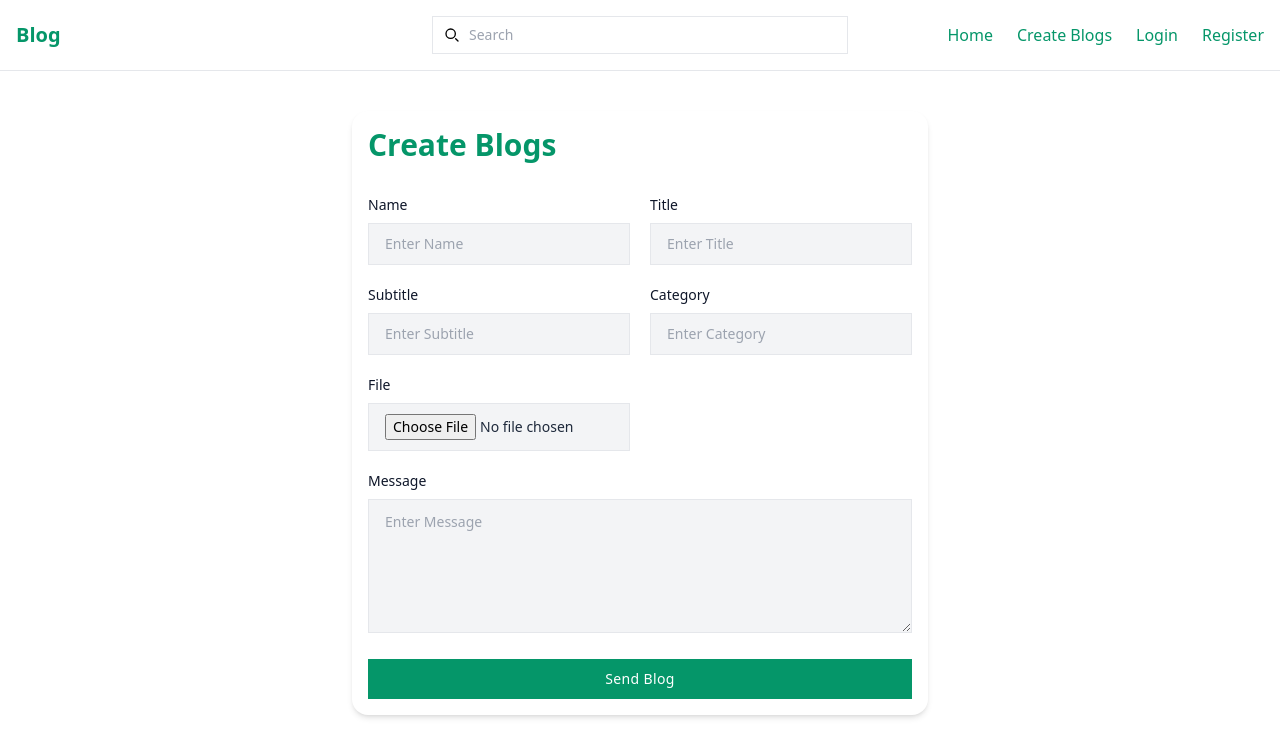
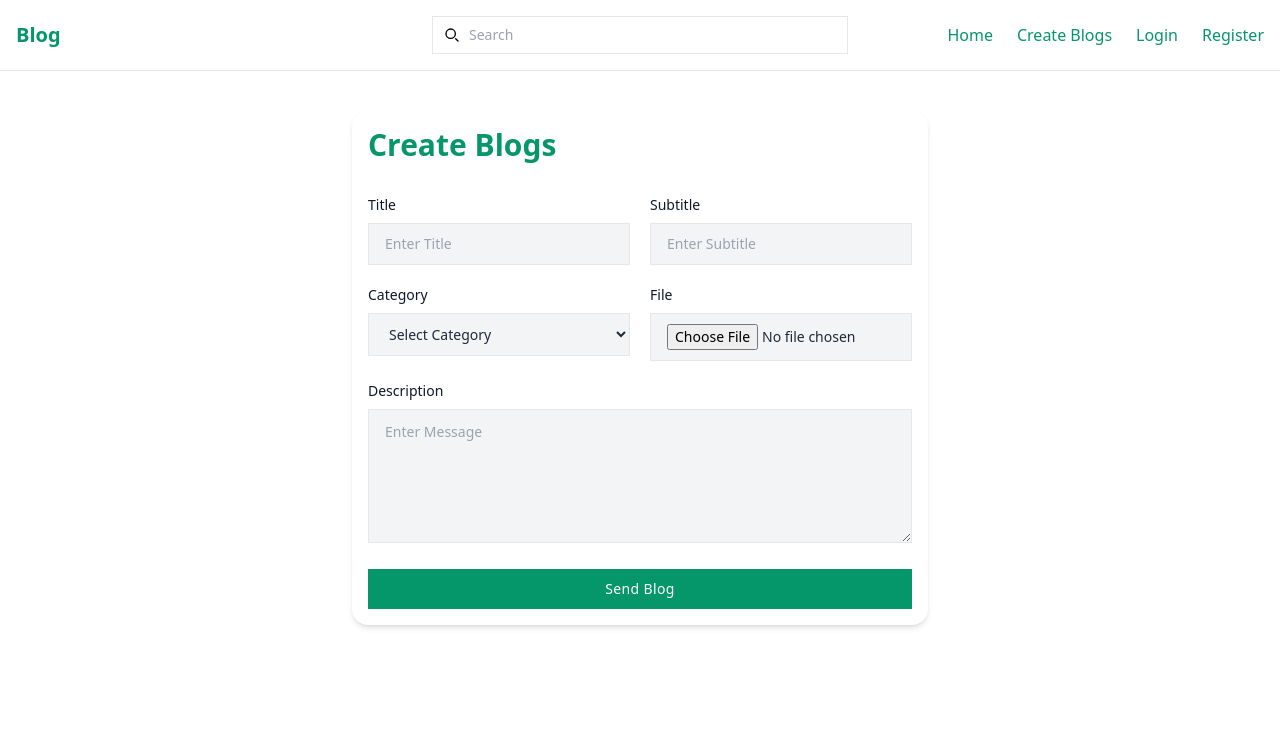
Before and after one commit to nandinidahal/Blogs_MS_Project, a React (Vite) app: page /blog/add in a window 1280 px wide. Shown: the top 756 px of the page. Built offline with nearby package versions, Linux system fonts and the light colour scheme.

Commit message:
create blog api

```diff
--- a/src/Pages/auth/Login.jsx
+++ b/src/Pages/auth/Login.jsx
@@ -1,18 +1,24 @@
 import React from "react";
 import Form from "./compontents/Form";
 import axios from "axios";
+import { baseurl } from "../../config";
 import { useNavigate } from "react-router-dom";
 const Login = () => {
+  const baseurl=import .meta.env.VITE_BASE_URL
      const navigate = useNavigate();
-  const handelLogin= async (data) => {
+      const handleLogin= async (data) => {
     try {
-      const response = await axios.post(
-      "https://react30.onrender.com/api/user/login",
+       const response = await axios.post(
+      `${baseurl}/login`,// this is another way but even better
       data,
-    ); //backend give this link
+    );
+      // const response = await axios.post(baseurl  + '/login',data
+        // `${baseurl}/login`,data
+      // ); //backend give this link
     // console.log(response);
     //
     if (response.status === 200) {
+      localStorage.setItem('token',response.data.token);
       navigate("/");
     } else {
       alert("login faileded");
@@ -24,7 +30,7 @@ const Login = () => {
   return (
     <>
 
-    <Form type='Login' onSubmit={handelLogin}/>
+    <Form type='Login' onSubmit={handleLogin}/>
     </>
   );
 };
--- a/src/Pages/auth/Register.jsx
+++ b/src/Pages/auth/Register.jsx
@@ -1,13 +1,14 @@
 import React from "react";
 import Form from "./compontents/Form";
 import axios from "axios";
+import { baseurl } from "../../config";
 import { useNavigate } from "react-router-dom";
 const Register = () => {
   const navigate = useNavigate();
   const handelRegister = async (data) => {
     try {
       const response = await axios.post(
-      "https://react30.onrender.com/api/user/register",
+      `${baseurl}/register`,// this is another way but even better
       data,
     ); //backend give this link
     console.log(response);
--- a/src/Pages/blog/AddBlog.jsx
+++ b/src/Pages/blog/AddBlog.jsx
@@ -2,16 +2,40 @@ import React from "react";
 // import Navbar from '../../components/navbar/Navbar'
 import Layout from "../../components/layout/Layout";
 import Form from "./components/Form/Form";
-
+import { baseurl } from "../../config";
+import axios from "axios";
+import {useNavigate} from 'react-router-dom'
 
 const AddBlog = () => {
+  const navigate=useNavigate()
+  const handelCreateBlog=async (data)=>{
+    try {
+      const response= await axios.post(`${baseurl}/blog`, data,{
+      headers:{
+        "Content-Type": "multipart/form-data",// because  the img doesnot go in application/json so
+        // "Content-Type":"application/json"// but axios by default it in in format only text so in that file imag doesnot go and we have to change the content-type
+        "Authorization":localStorage.getItem('token')
+      }
+    })
+    if(response.status===201){
+      navigate('/')
+    }
+    else{
+      alert("something went wrong")
+    }
+    } catch (error) {
+       alert ( error?.response?.data.message)
+    }
+
+  }
   return (
     <div>
       <Layout>
-        <Form type='Create'/>
+        <Form type='Create' onSubmit={handelCreateBlog}/>
       </Layout>
     </div>
   );
 };
 
 export default AddBlog;
+// in application/jason only textfield gone and in default axios is textbut image doesnot go in content type
--- a/src/Pages/blog/components/Form/Form.jsx
+++ b/src/Pages/blog/components/Form/Form.jsx
@@ -1,18 +1,39 @@
-import React from 'react'
+import React, { useState } from "react";
 
 const Form = (props) => {
+  const { type, onSubmit } = props;
+  const [data, setData] = useState({
+    title: "",
+    subtitle: "",
+    description: "",
+    category: "",
+    image: "",
+  });
+  const handleChange = (e) => {
+    const { name, value } = e.target;
+    setData({
+      ...data,
+      [name]: name === "image" ? e.target.files[0] : value, // for single if multiple than e,target.files only
+    });
+  };
+  const handelSubmit = (e) => {
+    e.preventDefault();
+    onSubmit(data);
+    // console.log('form submmit');
+  };
+  console.log(data);
   return (
     <div>
       <div className="p-4 mx-auto max-w-xl bg-white mt-10 shadow-md rounded-2xl">
-
         <h2 className="text-3xl font-bold  text-emerald-600">
           {props.type} Blogs
         </h2>
 
-        {/* ✅ Grid Layout */}
-        <form className="mt-8 grid grid-cols-1 md:grid-cols-2 gap-5">
-
-          <div>
+        <form
+          className="mt-8 grid grid-cols-1 md:grid-cols-2 gap-5"
+          onSubmit={handelSubmit}
+        >
+          {/* <div>
             <label className="text-sm text-slate-900 font-medium mb-2 block ">
               Name
             </label>
@@ -21,7 +42,7 @@ const Form = (props) => {
               placeholder="Enter Name"
               className="w-full py-2.5 px-4 text-slate-800 bg-gray-100 border border-gray-200 focus:border-slate-900 focus:bg-transparent text-sm outline-0 transition-all"
             />
-          </div>
+          </div> */}
 
           <div>
             <label className="text-sm text-slate-900 font-medium mb-2 block">
@@ -29,8 +50,11 @@ const Form = (props) => {
             </label>
             <input
               type="text"
+              name="title"
+              onChange={handleChange}
               placeholder="Enter Title"
               className="w-full py-2.5 px-4 text-slate-800 bg-gray-100 border border-gray-200 focus:border-slate-900 focus:bg-transparent text-sm outline-0 transition-all"
+              required
             />
           </div>
 
@@ -40,20 +64,43 @@ const Form = (props) => {
             </label>
             <input
               type="text"
+              name="subtitle"
+              onChange={handleChange}
               placeholder="Enter Subtitle"
               className="w-full py-2.5 px-4 text-slate-800 bg-gray-100 border border-gray-200 focus:border-slate-900 focus:bg-transparent text-sm outline-0 transition-all"
             />
           </div>
 
-          <div>
+          {/* <div>
             <label className="text-sm text-slate-900 font-medium mb-2 block">
               Category
             </label>
             <input
               type="text"
+               name='category'
+               onChange={handleChange}
               placeholder="Enter Category"
               className="w-full py-2.5 px-4 text-slate-800 bg-gray-100 border border-gray-200 focus:border-slate-900 focus:bg-transparent text-sm outline-0 transition-all"
+             required
             />
+          </div> */}
+          <div>
+            <label className="text-sm text-slate-900 font-medium mb-2 block">
+              Category
+            </label>
+
+            <select
+              name="category"
+              onChange={handleChange}
+              className="w-full py-2.5 px-4 text-slate-800 bg-gray-100 border border-gray-200 focus:border-slate-900 focus:bg-transparent text-sm outline-0 transition-all"
+              required
+            >
+              <option value="">Select Category</option>
+              <option value="tech">Tech</option>
+              <option value="lifestyle">Lifestyle</option>
+              <option value="education">Education</option>
+              <option value="health">Health</option>
+            </select>
           </div>
 
           <div>
@@ -62,36 +109,43 @@ const Form = (props) => {
             </label>
             <input
               type="file"
+              name="image"
+              onChange={handleChange}
               className="w-full py-2.5 px-4 text-slate-800 bg-gray-100 border border-gray-200 text-sm outline-0 transition-all"
             />
           </div>
 
-          {/* ✅ Full width */}
           <div className="md:col-span-2">
             <label className="text-sm text-slate-900 font-medium mb-2 block">
-              Message
+              Description
             </label>
             <textarea
               placeholder="Enter Message"
+              name="description"
+              onChange={handleChange}
               rows="6"
               className="w-full px-4 text-slate-800 bg-gray-100 border border-gray-200 focus:border-slate-900 focus:bg-transparent text-sm pt-3 outline-0 transition-all"
+              required
             ></textarea>
           </div>
 
-          {/* ✅ Full width button */}
           <div className="md:col-span-2">
             <button
-              type="button"
+              type="submit"
               className="text-white  bg-emerald-600 font-medium hover:bg-slate-800 tracking-wide text-sm px-4 py-2.5 w-full border-0 outline-0 cursor-pointer"
             >
               Send Blog
             </button>
+            {/* {props.type === "AddBlog" ? (
+            <Link to="/blog/login" style={{color:'blue'}}>Go to login</Link>
+          ) : (
+            <Link to="/blog/register">Go to register</Link>
+          )} */}
           </div>
-
         </form>
       </div>
     </div>
-  )
-}
+  );
+};
 
-export default Form
+export default Form;
--- a/src/Pages/blog/components/card/Card.jsx
+++ b/src/Pages/blog/components/card/Card.jsx
@@ -5,28 +5,28 @@ const Card = (props) => {
   return (
     <Link to='/blog/id'>
       <div>
-      <div class="max-w-sm rounded overflow-hidden shadow-lg mb-4 ">
+      <div className="max-w-sm rounded overflow-hidden shadow-lg mb-4 ">
         <img
-          class="w-full"
+          className="w-full"
           src="/src/img/code.png"
           alt="Sunset in the mountains"
-          className="h-full w-full "
+          // className="h-full w-full "
         />
-        <div class="px-6 py-4 border-2 border-emerald-600 mt-5">
-          <div class="font-bold text-xl mb-2">{props.type}</div>
-          <p class="text-gray-700 text-base ">
+        <div className="px-6 py-4 border-2 border-emerald-600 mt-5">
+          <div className="font-bold text-xl mb-2">{props.type}</div>
+          <p className="text-gray-700 text-base ">
             {/* Lorem ipsum dolor sit amet, consectetur adipisicing elit. Voluptatibus quia, nulla! Maiores et perferendis eaque, exercitationem praesentium nihil. */}
             {props.description}
           </p>
         </div>
-        {/* <div class="px-6 pt-4 pb-2">
-          <span class="inline-block bg-gray-200 rounded-full px-3 py-1 text-sm font-semibold text-gray-700 mr-2 mb-2">
+        {/* <div className="px-6 pt-4 pb-2">
+          <span className="inline-block bg-gray-200 rounded-full px-3 py-1 text-sm font-semibold text-gray-700 mr-2 mb-2">
             #photography
           </span>
-          <span class="inline-block bg-gray-200 rounded-full px-3 py-1 text-sm font-semibold text-gray-700 mr-2 mb-2">
+          <span className="inline-block bg-gray-200 rounded-full px-3 py-1 text-sm font-semibold text-gray-700 mr-2 mb-2">
             #travel
           </span>
-          <span class="inline-block bg-gray-200 rounded-full px-3 py-1 text-sm font-semibold text-gray-700 mr-2 mb-2">
+          <span className="inline-block bg-gray-200 rounded-full px-3 py-1 text-sm font-semibold text-gray-700 mr-2 mb-2">
             #winter
           </span>
         </div> */}
--- /dev/null
+++ b/src/config.js
@@ -0,0 +1 @@
+ export const baseurl=import.meta.env.VITE_BASE_URL
```
Also changed, not shown: src/components/navbar/Navbar.jsx (+22 -11 lines), 1 other file (tests, documents, lock files or other folders).
